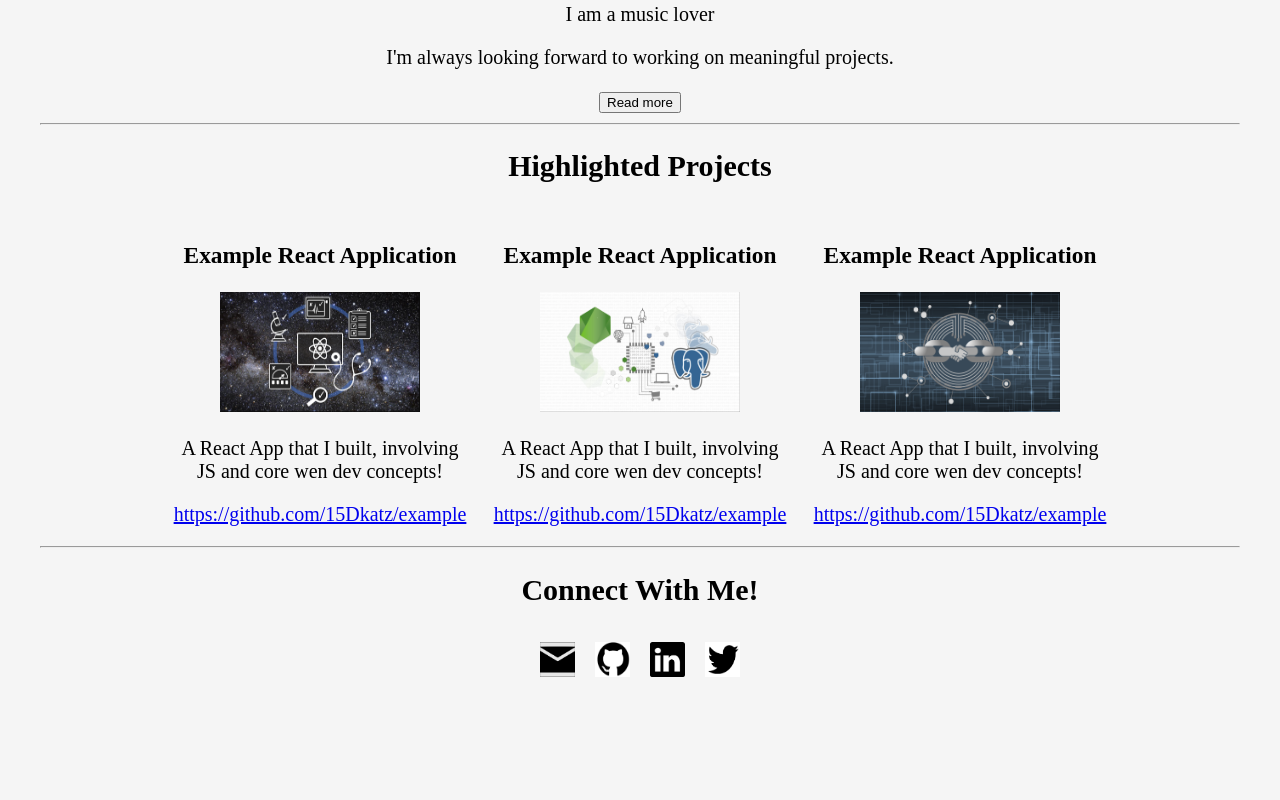
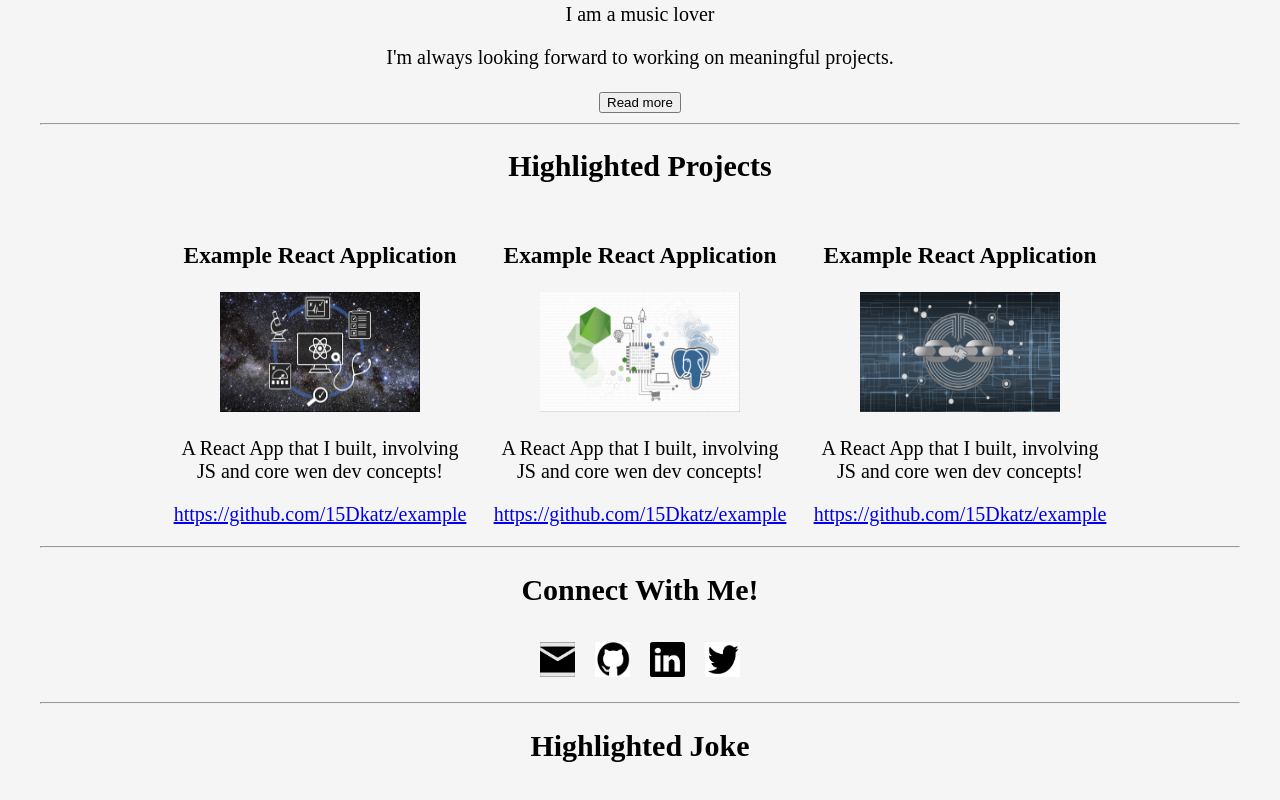
Before and after one commit to anjmn98/portfolio, a React (Create React App) app: page / in a window 1280 px wide. Shown: the part 436-1236 px from the top of the page. Before the commit the page ends 1168 px from the top, so only its background shows below. Built offline with nearby package versions, Linux system fonts and the light colour scheme; no server answers; a web font is replaced by a local one.

Commit message:
jokes component using fetch

```diff
--- a/src/components/App.js
+++ b/src/components/App.js
@@ -3,6 +3,7 @@ import Projects from './Projects';
 import SocialProfiles from './SocialProfiles';
 import Title from './Title'
 import profile from '../assets/Anjana (1).jpg'
+import Jokes from './Jokes';
 
 // class RegularClass{
 
@@ -65,6 +66,8 @@ render(){
             <Projects />
             <hr />
             <SocialProfiles />
+            <hr />
+            <Jokes />
         </div>
     )
     }
--- /dev/null
+++ b/src/components/Jokes.js
@@ -0,0 +1,33 @@
+import React, { Component } from 'react';
+
+class Jokes extends Component {
+    state = { joke: {} };
+
+    componentDidMount() {
+        var headers={
+            'Content-Type': 'application/json'
+        }
+        fetch('https://api.jokes.one/jod', {
+            method: 'GET',
+            headers: headers
+        }).then(response => response.json() )
+        .then(json => {console.log('json', json.contents.jokes[0].joke)
+        this.setState( { joke: json.contents.jokes[0].joke })
+    });
+
+        }
+
+
+    render() {
+    var { joke } = this.state.joke;
+
+        return (
+            <div>
+                <h2>Highlighted Joke</h2>
+                <p>{ joke }</p>
+            </div>
+        )
+    }
+}
+
+export default Jokes;
```
